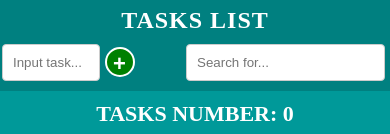
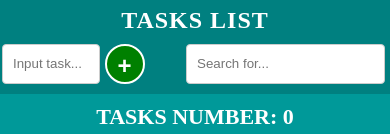
Before and after one commit to sebastianjuszczynski/ToDo-List, a plain HTML site: page index.html in a window 390 px wide. Shown: the part 341-475 px from the top of the page. Drawn offline with Linux system fonts and the light colour scheme.

Commit message:
styles change for button add

```diff
--- a/style.css
+++ b/style.css
@@ -154,11 +154,7 @@ li:nth-child(even) {
     width: 70%;
   }
   .addTask {
-    width: 30px;
-    height: 30px;
-    font-size: 22px;
-    line-height: 30px;
-    align-self: center;
+    font-size: 24px;
   }
   .main__list li button.remove {
     font-size: 16px;
```
